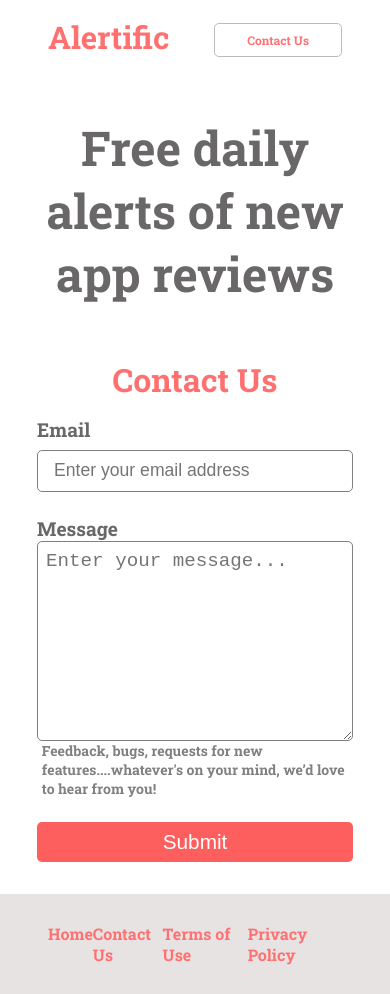
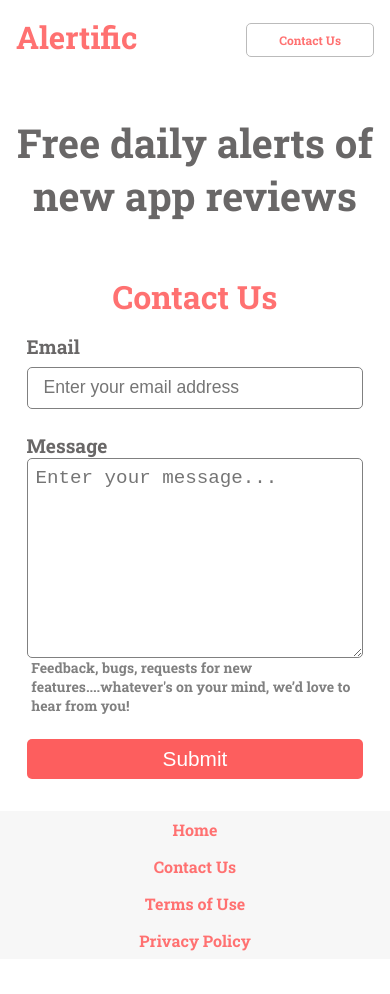
Before and after one commit to loharvikas/alertific-frontend, a React (Create React App) app: page /contact in a window 390 px wide. After the commit the page ends 959 px from the top, so only its background shows below. Built offline with nearby package versions, Linux system fonts and the light colour scheme.

Commit message:
Minor changes

```diff
--- a/src/App.css
+++ b/src/App.css
@@ -113,7 +113,7 @@ input:disabled {
 
 @media screen and (max-width:600px) {
   .container {
-    width: 90%;
+    width: 96%;
     margin: 0 auto;
   }
 
--- a/src/Base/Base.css
+++ b/src/Base/Base.css
@@ -67,6 +67,18 @@
     color: gray;
 }
 
+@media screen and (max-width: 1000px)  {
+    .base .content {
+        margin-top: 3rem;
+    }
+}
+
+@media screen and (max-width: 700px) {
+    .base .content {
+        margin-top: 1rem;
+    }
+}
+
 
 
 @media screen and (max-width: 600px) {
@@ -74,6 +86,9 @@
         font-size: 1.3rem;
         color: var(--txt-primary);
         text-decoration: bold;
+    }
+    .base #header{
+        padding: 1rem;
     }
 
     .base #header #nav-bar  .contact-us {
@@ -86,5 +101,8 @@
         margin-top: 1rem;
     }
 
+    .base .content header h1 {
+        font-size: 2.5rem;
+    }
 
 }
--- a/src/Base/Base.jsx
+++ b/src/Base/Base.jsx
@@ -7,11 +7,11 @@ const Base = () => {
         <div className="base">
             <header id="header">
                 <nav id="nav-bar">
+                    <div className="brandName" id="nav-item">
                         <Link to='/'>
-                        <div className="brandName" id="nav-item">
                                 <h1>Alertific</h1>
+                        </Link>
                     </div>
-                    </Link>
                     <div id="nav-item" className="contact-us">
                         <Link to="/contact/" className="btn">
                             Contact Us
--- a/src/Footer/Footer.css
+++ b/src/Footer/Footer.css
@@ -19,8 +19,8 @@ ul{
 
 footer {
     width: 100%;
-    height: 100px;
-    background-color:#e7e3e3;
+    min-height: 100px;
+    background-color:#f7f7f7;
     margin-top: auto;
     padding: 1rem 3rem;
     display: flex;
@@ -29,28 +29,25 @@ footer {
     /* justify-content: space-around; */
 }
 
-footer .brandName {
-    font-size: 1.5rem;
-    color: var(--txt-primary);
-}
-
 footer .content {
-    width: 30%;
+    width: 40%;
     margin: 0 auto;
     display: flex;
     flex-direction: column;
+    color: var(--txt-secondary);
+
 }
 
 footer .content ul {
-
     display: flex;
-    justify-content: space-around;
+    justify-content: space-between;
 }
 
 footer .content ul li {
     position: relative;
     font-weight: bold;
 }
+
 /*
 footer .content ul li::after {
     content: "";
@@ -67,7 +64,7 @@ footer .content ul li::after {
 
 @media screen and (max-width:1079px) {
     footer .content {
-        width: 50%;
+        width: 60%;
     }
 }
 
@@ -79,7 +76,7 @@ footer .content ul li::after {
 
 @media screen and (max-width:600px) {
     footer .content {
-        width: 80%;
+        width: 90%;
     }
 }
 
@@ -87,5 +84,16 @@ footer .content ul li::after {
 @media screen and (max-width:520px) {
     footer .content {
         width: 100%;
+        text-align: center;
+    }
+
+    footer .content ul {
+        flex-direction: column;
+    }
+    footer .content ul li {
+        margin: 0.5rem 0;
+    }
+    footer {
+        padding:0;
     }
 }
--- a/src/Platform/Platform.css
+++ b/src/Platform/Platform.css
@@ -59,6 +59,12 @@
     fill: white;
 }
 
+@media screen and (max-width:900px) {
+    .platform .platform-container {
+        width:90%;
+    }
+}
+
 @media screen and (max-width:570px) {
     .platform .platform-container {
         display: block;
@@ -69,4 +75,8 @@
         margin: 0;
         margin: 2rem 0;
     }
+    .platform .title {
+        text-align: center;
+        font-size: 1rem;
+    }
 }
--- a/src/Search/Search.css
+++ b/src/Search/Search.css
@@ -122,46 +122,8 @@
     color: gray;
 }
 
-:root {
-    --main-color: #111;
-    --loader-color: #4CAF50;
-    --back-color: #A5D6A7;
-    --time: 3s;
-    --size: 3px;
-  }
 
-  .loader {
-    overflow: hidden;
-    display: flex;
-    align-items: center;
-    align-content: center;
-    justify-content: flex-start;
-      z-index: 100000;
-  }
-
-  .loader__element {
-      height: var(--size);
-      width: 100%;
-      background: var(--back-color);
-
-  }
-
-  .loader__element:before {
-      content: '';
-      display: block;
-      background-color: var(--loader-color);
-      height: var(--size);
-      width: 0;
-    animation: getWidth var(--time) ease-in infinite;
-  }
-
-  @keyframes getWidth {
-      100% { width: 100%; }
-  }
-
-
-
-@media screen and (max-width:700px) {
+@media screen and (max-width:1000px) {
     .form-container {
         width: 80%;
     }
@@ -171,14 +133,24 @@
     }
 }
 
+@media screen and (max-width:800px) {
+    .form-container {
+        width: 100%;
+    }
+    .result .content .title{
+        font-size: 1.2rem;
+    }
+    .result-container {
+        width: 100%;
+    }
+}
+
 @media screen and (max-width:500px) {
-    .form-container {
-        width: 90%;
+
+    .result .content .title {
+        font-size: 1rem;
     }
 
-    .result-container {
-        width: 90%;
-    }
     .header {
         font-size: 1.3rem;
 
@@ -187,11 +159,9 @@
 }
 
 @media screen and (max-width:375px) {
-    .form-container {
-        width: 100%;
-    }
 
-    .result-container {
-        width: 100%;
+    .header {
+        font-size: 1rem;
+
     }
 }
```
Lines whose indentation alone changed are shown as unchanged.
